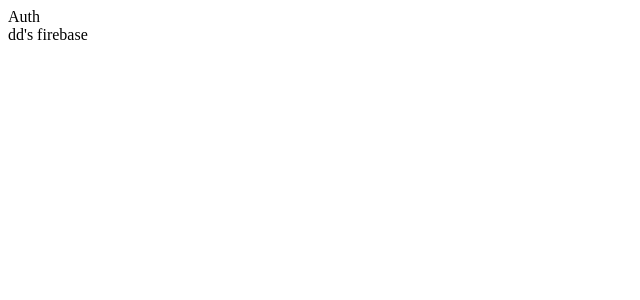
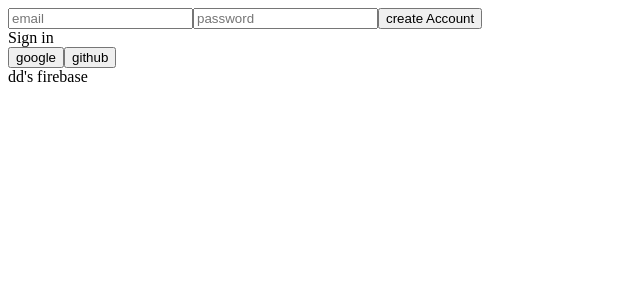
Before and after one commit to olennis/firebase, a React (Create React App) app: page /#/ in a window 1280 px wide. Shown: the top 300 px of the page, without its empty margins (0-640 px from the left). Built offline with nearby package versions, Linux system fonts and the light colour scheme; no server answers.

Commit message:
:sparkles: feat: 이메일로그인, 소셜로그인, 로그아웃 기능 추가

```diff
--- a/src/components/App.js
+++ b/src/components/App.js
@@ -1,12 +1,23 @@
-import React, { useState } from "react";
+import React, { useEffect, useState } from "react";
 import AppRouter from "components/Router";
 import { authService } from "fBase";
 
 function App() {
+  const [init, setInit] = useState(false);
   const [isLogin, setLogin] = useState(authService.currentUser);
+  useEffect(() => {
+    authService.onAuthStateChanged((user) => {
+      if (user) {
+        setLogin(true);
+      } else {
+        setLogin(false);
+      }
+      setInit(true);
+    });
+  }, []);
   return (
     <>
-      <AppRouter isLogin={isLogin}></AppRouter>
+      {init ? <AppRouter isLogin={isLogin}></AppRouter> : "loading..."}
       <footer>dd's firebase</footer>
     </>
   );
--- /dev/null
+++ b/src/components/Navigation.js
@@ -0,0 +1,21 @@
+import React from "react";
+import { Link } from "react-router-dom";
+
+const Navigation = () => {
+  return (
+    <nav>
+      <ul>
+        <li>
+          <Link to="/">Home</Link>
+        </li>
+      </ul>
+      <ul>
+        <li>
+          <Link to="/profile">Profile</Link>
+        </li>
+      </ul>
+    </nav>
+  );
+};
+
+export default Navigation;
--- a/src/components/Router.js
+++ b/src/components/Router.js
@@ -2,15 +2,21 @@
 import { HashRouter as Router, Route, Switch } from "react-router-dom";
 import Auth from "../routes/Auth";
 import Home from "../routes/Home";
+import Profile from "../routes/Profile";
+import Navigation from "../components/Navigation";
 
 const AppRouter = ({ isLogin }) => {
   return (
     <Router>
+      {isLogin && <Navigation></Navigation>}
       <Switch>
         {isLogin ? (
           <>
             <Route exact path="/">
               <Home></Home>
+            </Route>
+            <Route exact path="/profile">
+              <Profile></Profile>
             </Route>
           </>
         ) : (
--- a/src/fBase.js
+++ b/src/fBase.js
@@ -12,5 +12,6 @@
 };
 
 firebase.initializeApp(firebaseConfig);
+export const firebaseInstance = firebase;
 
 export const authService = firebase.auth();
--- a/src/routes/Auth.js
+++ b/src/routes/Auth.js
@@ -1,7 +1,90 @@
-import React from "react";
+import { authService, firebaseInstance } from "fBase";
+import React, { useState } from "react";
 
 const Auth = () => {
-  return <div>Auth</div>;
+  const [email, setEmail] = useState("");
+  const [password, setPassword] = useState("");
+  const [newAccount, setNewAccount] = useState(true);
+  const [error, setError] = useState("");
+
+  const onSubmit = async (event) => {
+    event.preventDefault();
+    try {
+      let data;
+      if (newAccount) {
+        data = await authService.createUserWithEmailAndPassword(
+          email,
+          password
+        );
+      } else {
+        data = await authService.signInWithEmailAndPassword(email, password);
+      }
+    } catch (err) {
+      setError(err);
+    }
+  };
+
+  const onChange = (event) => {
+    const {
+      target: { name, value },
+    } = event;
+    if (name === "email") {
+      setEmail(value);
+    } else if (name === "password") {
+      setPassword(value);
+    }
+  };
+
+  const toggleAccount = () => setNewAccount((pre) => !pre);
+
+  const onSocialClick = async (event) => {
+    const {
+      target: { name },
+    } = event;
+    let provider;
+    if (name === "google") {
+      provider = new firebaseInstance.auth.GoogleAuthProvider();
+    } else if (name === "github") {
+      provider = new firebaseInstance.auth.GithubAuthProvider();
+    }
+    await authService.signInWithPopup(provider);
+  };
+  return (
+    <>
+      <div>
+        <form onSubmit={onSubmit}>
+          <input
+            name="email"
+            type="email"
+            placeholder="email"
+            required
+            value={email}
+            onChange={onChange}></input>
+          <input
+            name="password"
+            type="password"
+            placeholder="password"
+            required
+            value={password}
+            onChange={onChange}></input>
+          <input
+            type="submit"
+            value={newAccount ? "create Account" : "sign in"}></input>
+        </form>
+        <span onClick={toggleAccount}>
+          {newAccount ? "Sign in" : "create account"}
+        </span>
+      </div>
+      <div>
+        <button onClick={onSocialClick} name="google">
+          google
+        </button>
+        <button onClick={onSocialClick} name="github">
+          github
+        </button>
+      </div>
+    </>
+  );
 };
 
 export default Auth;
--- a/src/routes/Profile.js
+++ b/src/routes/Profile.js
@@ -1,7 +1,18 @@
 import React from "react";
+import { authService } from "fBase";
+import { useHistory } from "react-router-dom";
 
 const Profile = () => {
-  return <div></div>;
+  const history = useHistory();
+  const onLogoutClick = () => {
+    authService.signOut();
+    history.push("/");
+  };
+  return (
+    <>
+      <button onClick={onLogoutClick}>logout</button>
+    </>
+  );
 };
 
 export default Profile;
```
